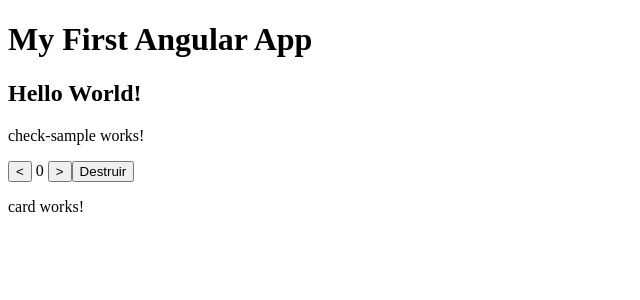
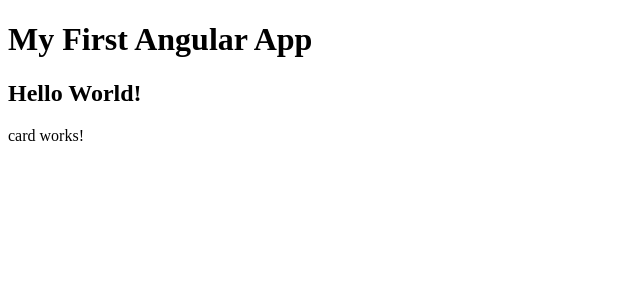
Before and after one commit to hbsmoura/angular-course, an Angular app: page / in a window 1280 px wide. Shown: the top 300 px of the page, without its empty margins (0-640 px from the left). Built offline with nearby package versions, Linux system fonts and the light colour scheme.

Commit message:
ngIf and ngTemplate

```diff
--- a/src/app/app.component.html
+++ b/src/app/app.component.html
@@ -2,10 +2,10 @@
 
 <h2>Hello World!</h2>
 
-<app-check-sample *ngIf="isAliveCheckSample"></app-check-sample>
+<app-card *ngIf="isAliveCard; else anotherBlock"></app-card>
 
-<button (click)="disposeCheckSample()"> Destruir </button>
-
-<app-card></app-card>
+<ng-template #anotherBlock>
+  <p>Bloco secreto</p>
+</ng-template>
 
 <router-outlet></router-outlet>
--- a/src/app/app.component.ts
+++ b/src/app/app.component.ts
@@ -9,8 +9,10 @@
   title = 'angular-course';
 
   isAliveCheckSample: boolean = true;
+  isAliveCard: boolean = true;
 
   disposeCheckSample(): void {
     this.isAliveCheckSample = false;
   }
+
 }
```
